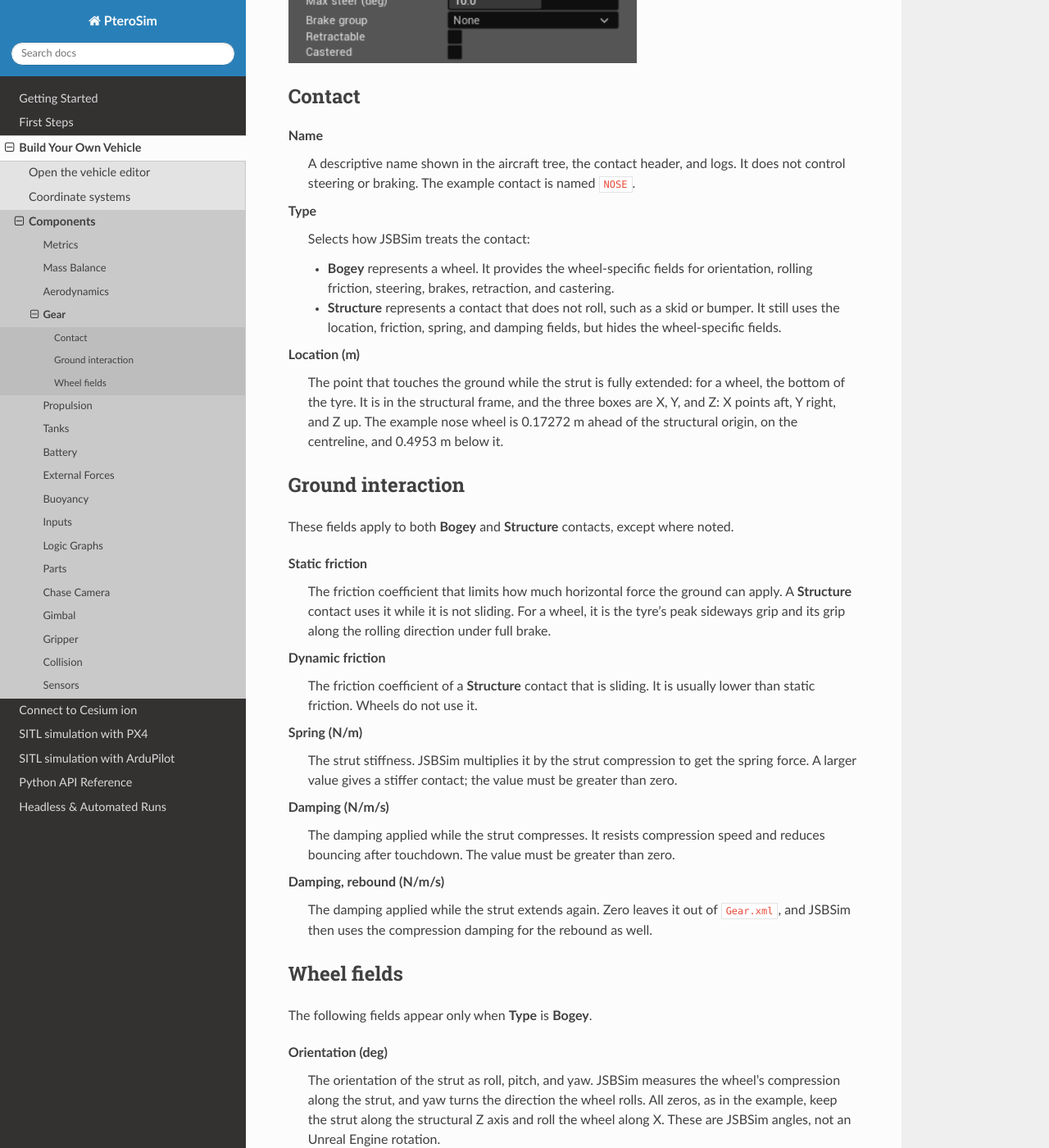
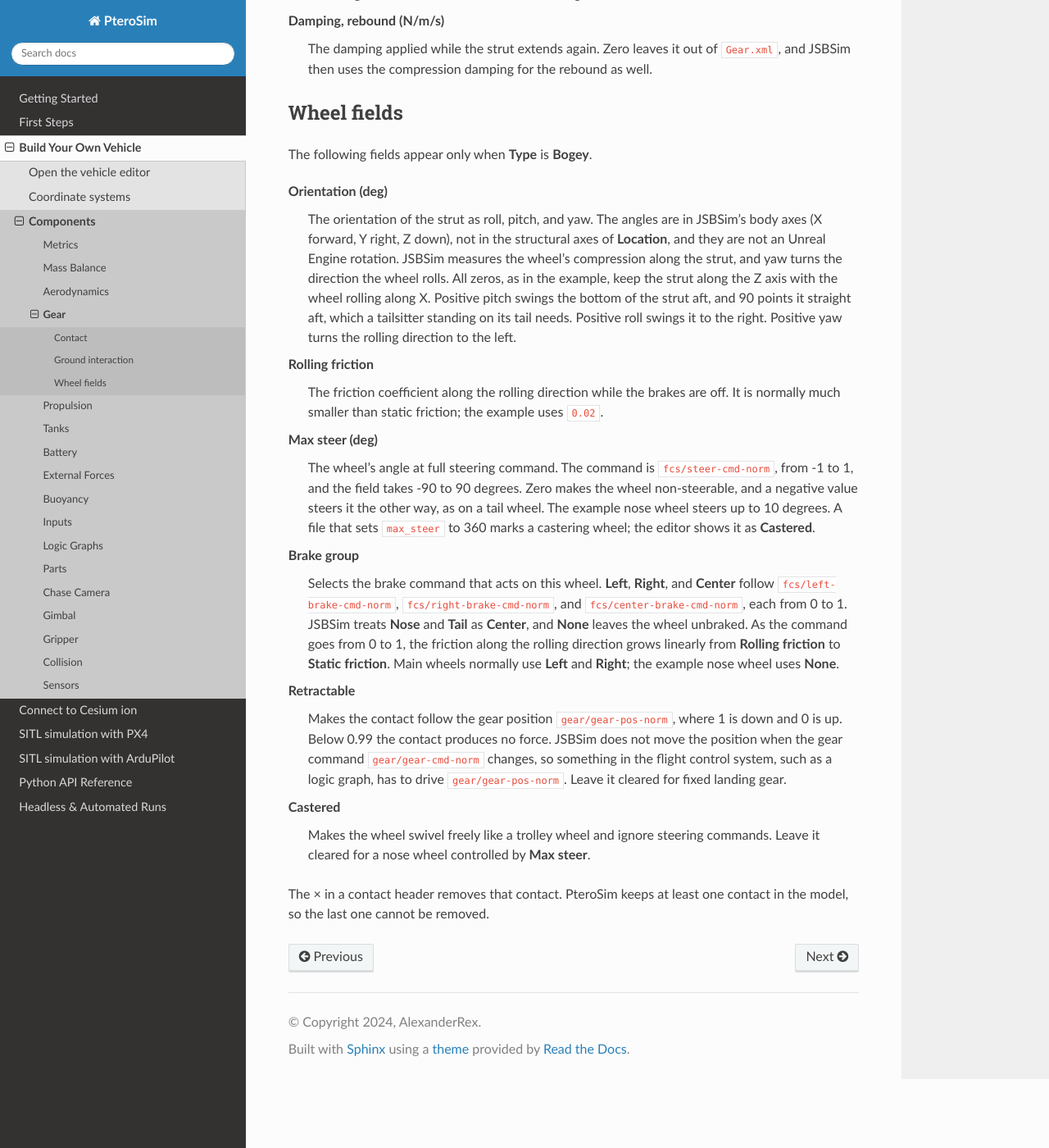
Before and after one commit to AlexanderRex/PteroSimDocs, a Sphinx documentation site: the page built from docs/source/editor/gear.rst, in a window 1280 px wide and 1400 px high, scrolled down 1852 px. Shown: the whole window at 82% size. Built offline with Sphinx 7.4.7 and the Read the Docs theme 3.1.0, drawn with Linux system fonts in a browser that asks for light colours; some of the changed text lies outside the part shown.

Commit message:
Gear: describe the fields, not the c172p's contacts
Drops the c172p contact figures. Retractable follows gear/gear-pos-norm, which JSBSim does not move from the gear command; orientation angles are in body axes, with their signs; the brake, steer and gear properties are named; a new contact's spring suits only a small drone.

```diff
--- a/docs/source/editor/gear.rst
+++ b/docs/source/editor/gear.rst
@@ -7,25 +7,12 @@ brake, retract, or caster.
 
 Each contact is a separate Gear component. A tricycle aircraft normally has
 nose, left-main, and right-main wheels; additional contacts can represent
-skids, a tail bumper, or wingtip protection. The c172p has seven. From the
-side, its wheels touch at the bottom of their tyres, and skids guard the nose
-and tail:
-
-.. image:: ../Images/gear_contacts_side.svg
-   :alt: Side view of the c172p with its nose wheel, main wheels, nose skid, and tail skid
-   :class: no-float-left
-
-From above, the main wheels and the wingtip contacts come in pairs: the left
-one has negative Y, the right one positive Y.
-
-.. image:: ../Images/gear_contacts_top.svg
-   :alt: Top view of the c172p with its left and right main wheels and wingtip contacts
-   :class: no-float-left
-   :width: 70%
+skids, a tail bumper, or wingtip protection.
 
 **+ Add** → **Gear contact** in the aircraft tree adds a **Bogey** contact
-named ``Contact_1`` (the first free number) at the structural origin. Set its
-**Location** before you apply.
+named ``Contact_1`` (the first free number) at the structural origin, with the
+spring and damping of a small quadcopter. Set its **Location**, **Spring**, and
+**Damping** before you apply.
 
 The fields below use the **NOSE** contact as an example.
 
@@ -65,10 +52,10 @@ These fields apply to both **Bogey** and **Structure** contacts, except where
 noted.
 
 **Static friction**
-   The friction coefficient that limits how much horizontal force the ground
-   can apply. A **Structure** contact uses it while it is not sliding. For a
-   wheel, it is the tyre's peak sideways grip and its grip along the rolling
-   direction under full brake.
+   The friction coefficient that limits the force the ground can apply along
+   its surface. A **Structure** contact uses it in every direction while it is
+   not sliding. For a wheel, it is the tyre's peak sideways grip and its grip
+   along the rolling direction under full brake.
 
 **Dynamic friction**
    The friction coefficient of a **Structure** contact that is sliding. It is
@@ -77,7 +64,9 @@ noted.
 **Spring (N/m)**
    The strut stiffness. JSBSim multiplies it by the strut compression to get
    the spring force. A larger value gives a stiffer contact; the value must be
-   greater than zero.
+   greater than zero. The contact compresses at rest by roughly the weight it
+   carries divided by this value, so the 3000 N/m of a new contact suits only
+   a small drone.
 
 **Damping (N/m/s)**
    The damping applied while the strut compresses. It resists compression
@@ -95,11 +84,15 @@ Wheel fields
 The following fields appear only when **Type** is **Bogey**.
 
 **Orientation (deg)**
-   The orientation of the strut as roll, pitch, and yaw. JSBSim measures the
-   wheel's compression along the strut, and yaw turns the direction the wheel
-   rolls. All zeros, as in the example, keep the strut along the structural Z
-   axis and roll the wheel along X. These are JSBSim angles, not an Unreal
-   Engine rotation.
+   The orientation of the strut as roll, pitch, and yaw. The angles are in
+   JSBSim's body axes (X forward, Y right, Z down), not in the structural axes
+   of **Location**, and they are not an Unreal Engine rotation. JSBSim
+   measures the wheel's compression along the strut, and yaw turns the
+   direction the wheel rolls. All zeros, as in the example, keep the strut
+   along the Z axis with the wheel rolling along X. Positive pitch swings the bottom
+   of the strut aft, and 90 points it straight aft, which a tailsitter
+   standing on its tail needs. Positive roll swings it to the right. Positive
+   yaw turns the rolling direction to the left.
 
 **Rolling friction**
    The friction coefficient along the rolling direction while the brakes are
@@ -107,22 +100,30 @@ The following fields appear only when **Type** is **Bogey**.
    ``0.02``.
 
 **Max steer (deg)**
-   The wheel's angle at full steering command. Zero makes it non-steerable,
-   and a negative value steers it the other way, as on a tail wheel. The
-   example nose wheel steers up to 10 degrees.
+   The wheel's angle at full steering command. The command is
+   ``fcs/steer-cmd-norm``, from -1 to 1, and the field takes -90 to 90
+   degrees. Zero makes the wheel non-steerable, and a negative value steers it
+   the other way, as on a tail wheel. The example nose wheel steers up to 10
+   degrees. A file that sets ``max_steer`` to 360 marks a castering wheel; the
+   editor shows it as **Castered**.
 
 **Brake group**
-   Selects the brake command that acts on this wheel: **Left**, **Right**, or
-   **Center**. JSBSim treats **Nose** and **Tail** as **Center**, and **None**
-   leaves the wheel unbraked. Braking raises the friction along the rolling
-   direction from **Rolling friction** to **Static friction** at full brake.
-   Main wheels normally use **Left** and **Right**; the example nose wheel
-   uses **None**.
+   Selects the brake command that acts on this wheel. **Left**, **Right**, and
+   **Center** follow ``fcs/left-brake-cmd-norm``,
+   ``fcs/right-brake-cmd-norm``, and ``fcs/center-brake-cmd-norm``, each from
+   0 to 1. JSBSim treats **Nose** and **Tail** as **Center**, and **None**
+   leaves the wheel unbraked. As the command goes from 0 to 1, the friction
+   along the rolling direction grows linearly from **Rolling friction** to
+   **Static friction**. Main wheels normally use **Left** and **Right**; the
+   example nose wheel uses **None**.
 
 **Retractable**
-   Makes the contact follow the landing-gear up/down command. While the gear
-   is not fully down, the contact produces no force. Leave it cleared for
-   fixed landing gear.
+   Makes the contact follow the gear position ``gear/gear-pos-norm``, where 1
+   is down and 0 is up. Below 0.99 the contact produces no force. JSBSim does
+   not move the position when the gear command ``gear/gear-cmd-norm``
+   changes, so something in the flight control system, such as a logic graph,
+   has to drive ``gear/gear-pos-norm``. Leave it cleared for fixed landing
+   gear.
 
 **Castered**
    Makes the wheel swivel freely like a trolley wheel and ignore steering
@@ -130,6 +131,3 @@ The following fields appear only when **Type** is **Bogey**.
 
 The × in a contact header removes that contact. PteroSim keeps at least one
 contact in the model, so the last one cannot be removed.
-
-The aircraft drawing is the Cessna 172 three-view by Marek Cel, CC0, from
-Wikimedia Commons.
```
Also changed, not shown: docs/source/Images/gear_contacts_side.svg (deleted), docs/source/Images/gear_contacts_top.svg (deleted).
